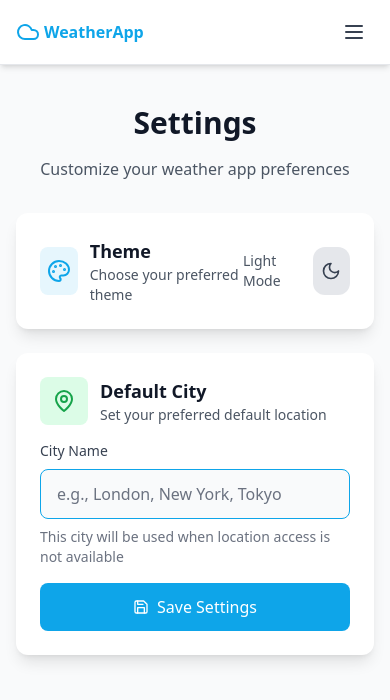
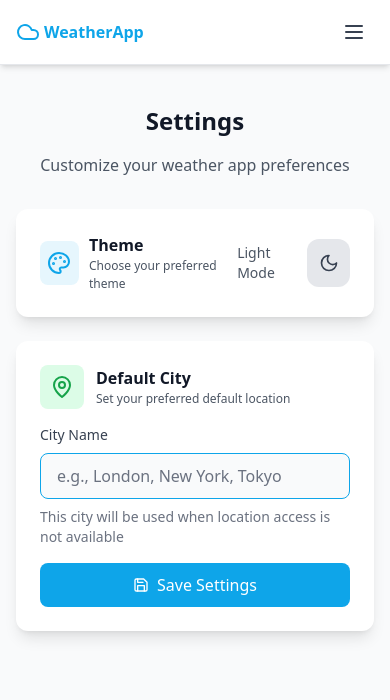
Before and after one commit to JasurbekJovliyev123/Weather-app, a React (Vite) app: page /settings in a window 390 px wide. Shown: the top 700 px of the page. Built offline with nearby package versions, Linux system fonts and the light colour scheme.

Commit message:
update Setting.jsx

```diff
--- a/src/pages/SettingsPage.jsx
+++ b/src/pages/SettingsPage.jsx
@@ -61,7 +61,7 @@ const SettingsPage = () => {
       className="max-w-2xl mx-auto p-4 space-y-8"
     >
       <div className="text-center">
-        <h1 className="text-3xl font-bold text-gray-900 dark:text-white mb-4">
+        <h1 className="md:text-3xl text-2xl font-bold text-gray-900 dark:text-white mb-4">
           Settings
         </h1>
         <p className="text-gray-600 dark:text-gray-400">
@@ -77,20 +77,20 @@ const SettingsPage = () => {
           className="bg-white dark:bg-gray-800 rounded-xl shadow-lg p-6"
         >
           <div className="flex items-center justify-between">
-            <div className="flex items-center space-x-3">
-              <div className="w-12 h-12 bg-primary/10 rounded-lg flex items-center justify-center">
+            <div className="flex items-center space-x-2.5 md:space-x-3">
+              <div className="md:w-12 md:h-12 w-11 h-11 bg-primary/10 rounded-lg flex items-center justify-center">
                 <Palette className="w-6 h-6 text-primary" />
               </div>
               <div>
-                <h3 className="text-lg font-semibold text-gray-900 dark:text-white">
+                <h3 className="md:text-lg text-md font-semibold text-gray-900 dark:text-white">
                   Theme
                 </h3>
-                <p className="text-sm text-gray-600 dark:text-gray-400">
+                <p className="md:text-sm text-[12px] text-gray-600 dark:text-gray-400">
                   Choose your preferred theme
                 </p>
               </div>
             </div>
-            <div className="flex items-center space-x-3">
+            <div className="flex items-center space-x-1 md:space-x-3">
               <span className="text-sm text-gray-600 dark:text-gray-400 capitalize">
                 {theme} mode
               </span>
@@ -106,14 +106,14 @@ const SettingsPage = () => {
           className="bg-white dark:bg-gray-800 rounded-xl shadow-lg p-6"
         >
           <div className="flex items-center space-x-3 mb-4">
-            <div className="w-12 h-12 bg-green-100 dark:bg-green-900/20 rounded-lg flex items-center justify-center">
+            <div className="md:w-12 md:h-12 w-11 h-11 bg-green-100 dark:bg-green-900/20 rounded-lg flex items-center justify-center">
               <MapPin className="w-6 h-6 text-green-600 dark:text-green-400" />
             </div>
             <div>
-              <h3 className="text-lg font-semibold text-gray-900 dark:text-white">
+              <h3 className="md:text-lg text-md font-semibold text-gray-900 dark:text-white">
                 Default City
               </h3>
-              <p className="text-sm text-gray-600 dark:text-gray-400">
+              <p className="md:text-sm text-[12px] text-gray-600 dark:text-gray-400">
                 Set your preferred default location
               </p>
             </div>
@@ -133,7 +133,7 @@ const SettingsPage = () => {
                 value={defaultCity}
                 onChange={(e) => setDefaultCity(e.target.value)}
                 placeholder="e.g., London, New York, Tokyo"
-                className="w-full px-4 py-3 bg-gray-50 dark:bg-gray-700 border border-[#0EA5E9] outline-none dark:border-gray-600 rounded-lg focus:ring-2 focus:ring-primary focus:border-transparent text-gray-900 dark:text-white placeholder-gray-500 dark:placeholder-gray-400 transition-all"
+                className="w-full px-4 py-2.5 md:py-3 bg-gray-50 dark:bg-gray-700 border border-[#0EA5E9] outline-none dark:border-gray-600 rounded-lg focus:ring-2 focus:ring-primary focus:border-transparent text-gray-900 dark:text-white placeholder-gray-500 dark:placeholder-gray-400 transition-all"
                 aria-describedby="default-city-help"
               />
               <p
@@ -149,7 +149,7 @@ const SettingsPage = () => {
               whileTap={{ scale: 0.98 }}
               onClick={handleSave}
               disabled={saveStatus === 'saving'}
-              className={`w-full flex items-center justify-center space-x-2 px-6 py-3 rounded-lg font-medium transition-colors focus:outline-none focus:ring-2 focus:ring-primary focus:ring-offset-2 dark:focus:ring-offset-gray-800 ${
+              className={`w-full flex items-center justify-center space-x-2 px-4 md:px-6 py-2.5 md:py-3 rounded-lg font-medium transition-colors focus:outline-none focus:ring-2 focus:ring-primary focus:ring-offset-2 dark:focus:ring-offset-gray-800 ${
                 saveStatus === 'saved'
                   ? 'bg-green-500 hover:bg-green-600 text-white'
                   : 'bg-primary hover:bg-primary-dark text-white disabled:opacity-50 disabled:cursor-not-allowed'
```
